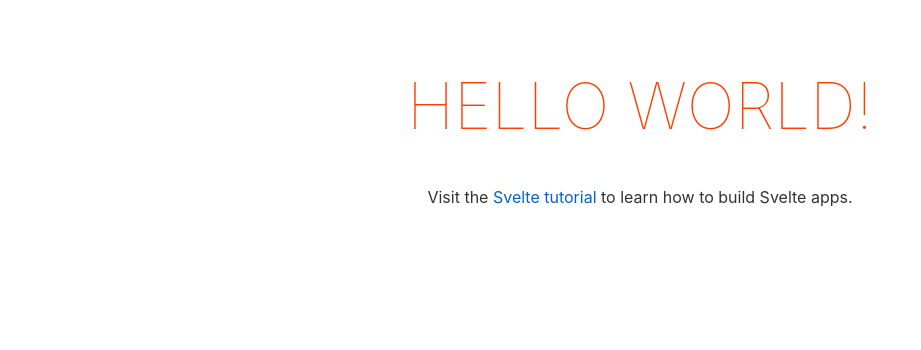
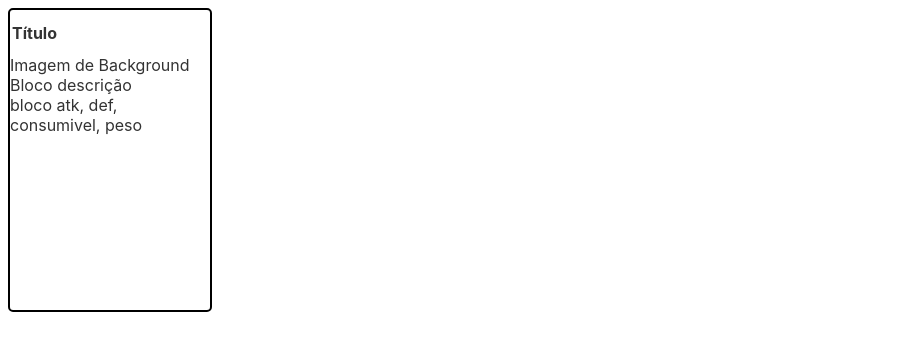
Before and after one commit to YoYolops/ded, a Svelte app: page / in a window 1280 px wide. Shown: the top 350 px of the page, without its empty margins (0-921 px from the left). Built offline with nearby package versions, Linux system fonts and the light colour scheme.

Commit message:
adicionando TS support

```diff
--- a/rollup.config.js
+++ b/rollup.config.js
@@ -3,6 +3,8 @@ import commonjs from '@rollup/plugin-commonjs';
 import resolve from '@rollup/plugin-node-resolve';
 import livereload from 'rollup-plugin-livereload';
 import { terser } from 'rollup-plugin-terser';
+import sveltePreprocess from 'svelte-preprocess';
+import typescript from '@rollup/plugin-typescript';
 import css from 'rollup-plugin-css-only';
 
 const production = !process.env.ROLLUP_WATCH;
@@ -29,7 +31,7 @@ function serve() {
 }
 
 export default {
-	input: 'src/main.js',
+	input: 'src/main.ts',
 	output: {
 		sourcemap: true,
 		format: 'iife',
@@ -38,6 +40,7 @@ export default {
 	},
 	plugins: [
 		svelte({
+			preprocess: sveltePreprocess({ sourceMap: !production }),
 			compilerOptions: {
 				// enable run-time checks when not in production
 				dev: !production
@@ -57,6 +60,10 @@ export default {
 			dedupe: ['svelte']
 		}),
 		commonjs(),
+		typescript({
+			sourceMap: !production,
+			inlineSources: !production
+		}),
 
 		// In dev mode, call `npm run start` once
 		// the bundle has been generated
--- a/src/App.svelte
+++ b/src/App.svelte
@@ -1,30 +1,24 @@
-<script>
-	export let name;
+<script lang="ts">
+	import ItemCard from "./ItemCard.svelte";
+
+	$: counter = 0
+
+	function addCounter() {
+		counter += 1
+	}
 </script>
 
-<main>
-	<h1>Hello {name}!</h1>
-	<p>Visit the <a href="https://svelte.dev/tutorial">Svelte tutorial</a> to learn how to build Svelte apps.</p>
-</main>
+<ItemCard />
 
 <style>
-	main {
-		text-align: center;
-		padding: 1em;
-		max-width: 240px;
-		margin: 0 auto;
+	* {
+		display:flex;
+		width: 100%;
+		justify-content: center;
+		align-items: center;
 	}
 
 	h1 {
-		color: #ff3e00;
-		text-transform: uppercase;
-		font-size: 4em;
-		font-weight: 100;
-	}
-
-	@media (min-width: 640px) {
-		main {
-			max-width: none;
-		}
+		font-size: 55px;
 	}
 </style>
--- /dev/null
+++ b/src/ItemCard.svelte
@@ -0,0 +1,27 @@
+<script>
+
+</script>
+
+<main>
+    <h1>Título</h1>
+    <div>Imagem de Background</div>
+    <div>Bloco descrição</div>
+    <div>bloco atk, def, consumivel, peso</div>
+</main>
+
+<style>
+    main {
+        height: 300px;
+        width: 200px;
+        border: 2px solid black;
+        border-radius: 5px;
+        display:flex;
+        flex-direction: column;
+    }
+
+    h1 {
+        font-size: 1rem;
+        padding: 2px;
+    }
+
+</style>
--- /dev/null
+++ b/tsconfig.json
@@ -0,0 +1,6 @@
+{
+  "extends": "@tsconfig/svelte/tsconfig.json",
+
+  "include": ["src/**/*"],
+  "exclude": ["node_modules/*", "__sapper__/*", "public/*"]
+}
```
Also changed, not shown: package.json (+9 -2 lines), scripts/setupTypeScript.js (deleted, +0 -117 lines), ideas.txt (added), src/main.ts (renamed from src/main.js), 1 other file (tests, documents, lock files or other folders).
